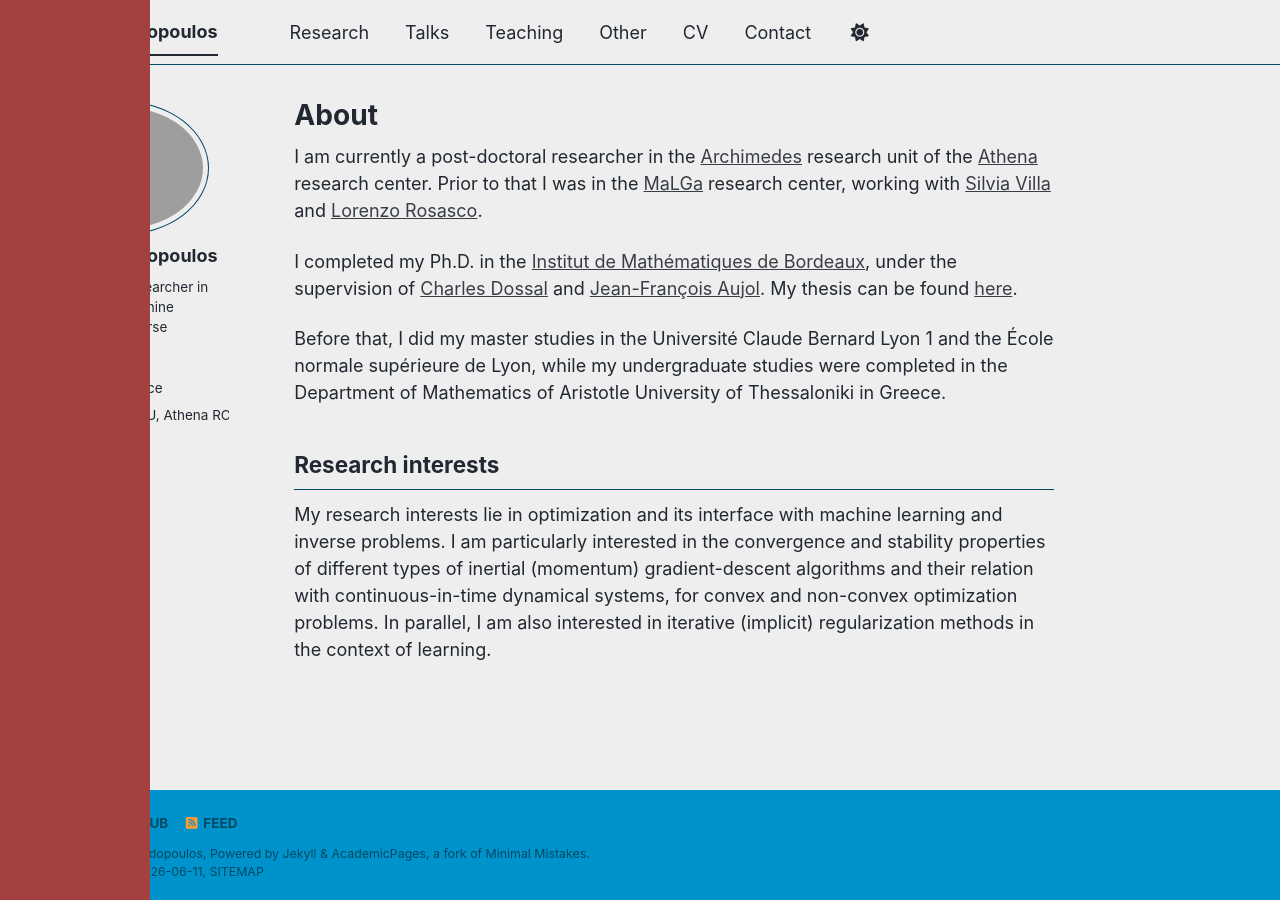
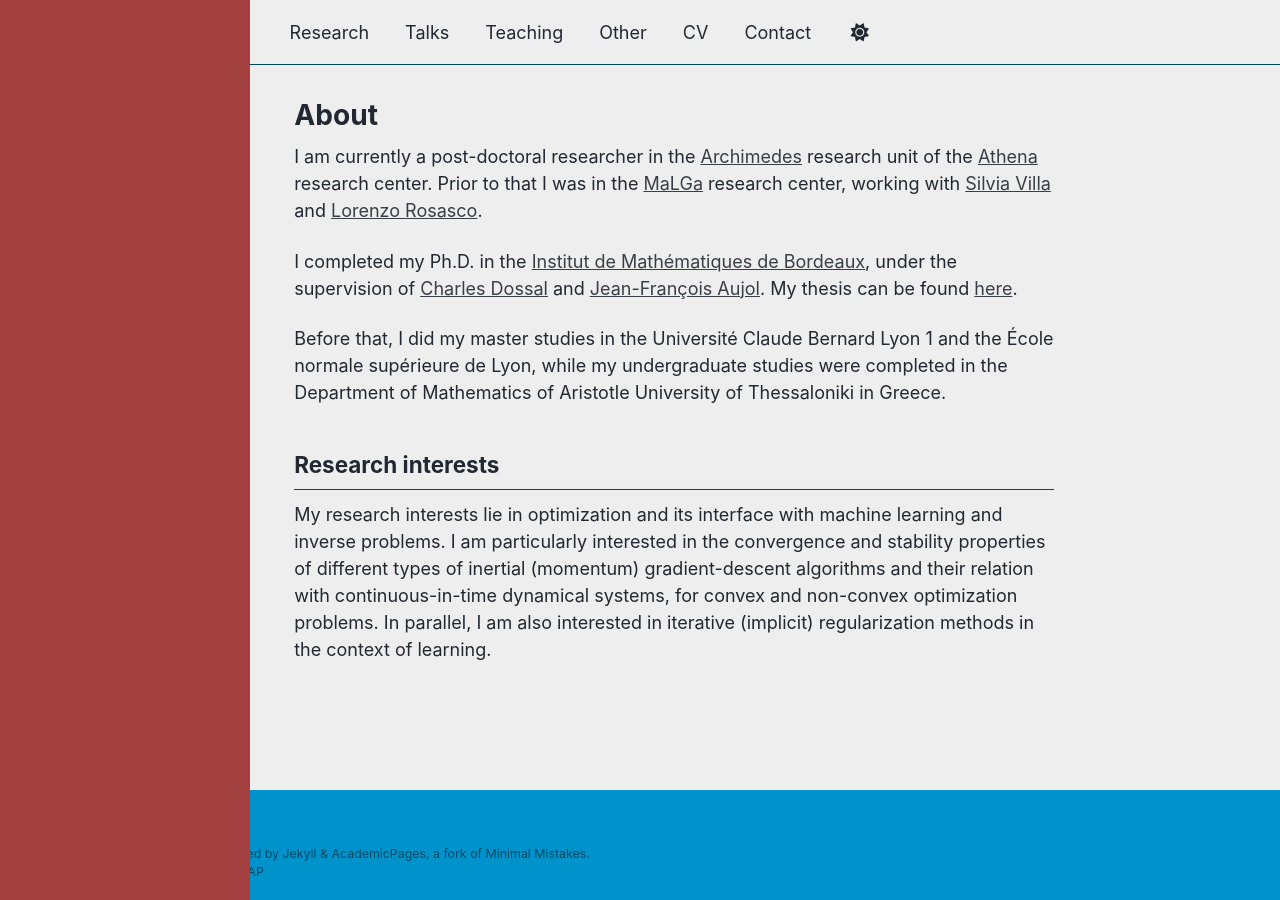
Before and after one commit to vassilisapid/academic-test, a Jekyll site: the page built from _pages/about.md, in a window 1280 px wide. Built offline with Jekyll 4.4.1, drawn with Linux system fonts in a browser that asks for light colours; a script bundle is joined from its source files by our own code; library files that are not in the unit come from our copies.

Commit message:
Update custom.html

```diff
--- a/_includes/head/custom.html
+++ b/_includes/head/custom.html
@@ -4,7 +4,7 @@
   position: fixed;
   top: 0;
   left: 0;
-  width: 150px;
+  width: 250px;
   height: 100vh;
   z-index: 999;
   pointer-events: none;
@@ -46,7 +46,7 @@ body {
 /* Slightly soften it in dark mode */
 @media (prefers-color-scheme: dark) {
   .left-color-bundle {
-    opacity: 0.65;
+    opacity: 0.55;
   }
 }
 </style>
```
